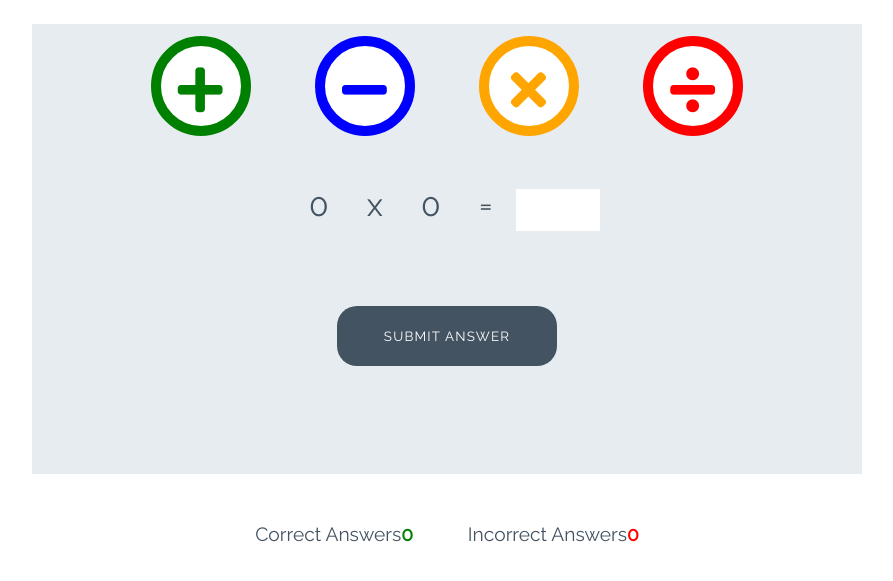
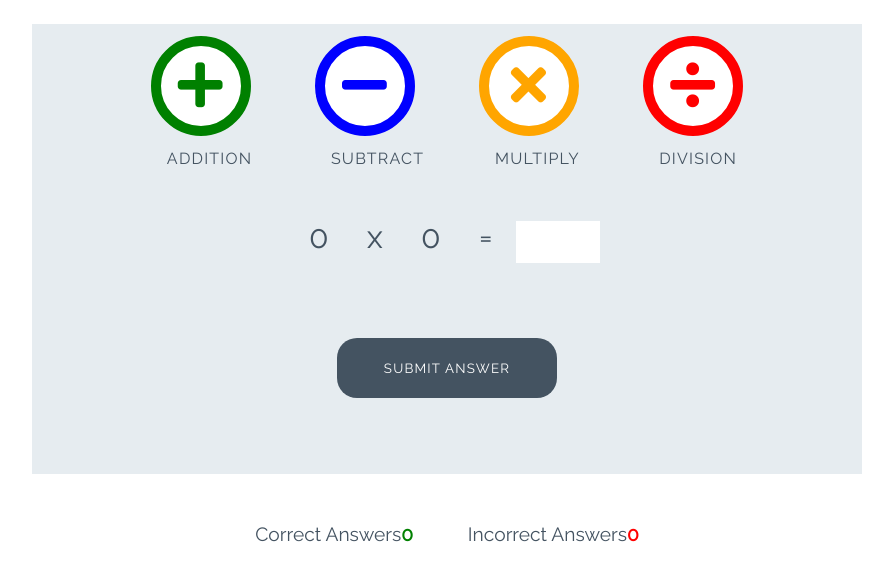
Before and after one commit to farhatamannaislam/lovae-maths, a plain HTML site: page index.html in a window 1280 px wide. Shown: the part 79-660 px from the top of the page, without its empty margins (193-1086 px from the left). Drawn offline with Linux system fonts and the light colour scheme.

Commit message:
Add style for game

```diff
--- a/assets/css/style.css
+++ b/assets/css/style.css
@@ -111,6 +111,12 @@ body {
     transition: all 0.5s;
 }
 
+.btn--big::after {
+    content: attr(data-type);
+    font-size: 1rem;
+    color: #445361;
+}
+
 .btn--blue {
     border-color: blue;
     color: blue;
@@ -205,6 +211,7 @@ body {
         display: block;
         margin: 0 auto;
     }
+
     .btn--gray {
         margin-top: 0;
     }
@@ -237,6 +244,7 @@ body {
     .btn--big {
         margin: 10px 10px;
     }
+
     .question-area {
         padding: 10px 0;
     }
--- a/index.html
+++ b/index.html
@@ -18,28 +18,28 @@
     </h1>
     <div class="game-area">
         <div class="control-area">
-            <button class="btn btn--big btn--green">
-                <i class = "fas fa-plus"></i>
+            <button data-type="addition" class="btn btn--big btn--green">
+                <i class="fas fa-plus"></i>
             </button>
-            <button class="btn btn--big btn--blue">
-                <i class = "fas fa-minus"></i>
+            <button data-type="subtract" class="btn btn--big btn--blue">
+                <i class="fas fa-minus"></i>
             </button>
-            <button class="btn btn--big btn--orange">
-                <i class = "fas fa-times"></i>
+            <button data-type="multiply" class="btn btn--big btn--orange">
+                <i class="fas fa-times"></i>
             </button>
-            <button class="btn btn--big btn--red">
-                <i class = "fas fa-divide"></i>
+            <button data-type="division" class="btn btn--big btn--red">
+                <i class="fas fa-divide"></i>
             </button>
         </div>
-        <div class = "question-area">
-            <span id = "operand1">0</span>
-            <span id = "operator">x</span>
-            <span id = "operand2">0</span>
+        <div class="question-area">
+            <span id="operand1">0</span>
+            <span id="operator">x</span>
+            <span id="operand2">0</span>
             <span>=</span>
-            <p class = "answer-message">Enter Answers:</p>
-            <input id = "answer-box" type = "number">
+            <p class="answer-message">Enter Answers:</p>
+            <input id="answer-box" type="number">
         </div>
-        <button class = "btn btn--gray">Submit Answer</button>
+        <button data-type="submit" class="btn btn--gray">Submit Answer</button>
     </div>
 
 
```
